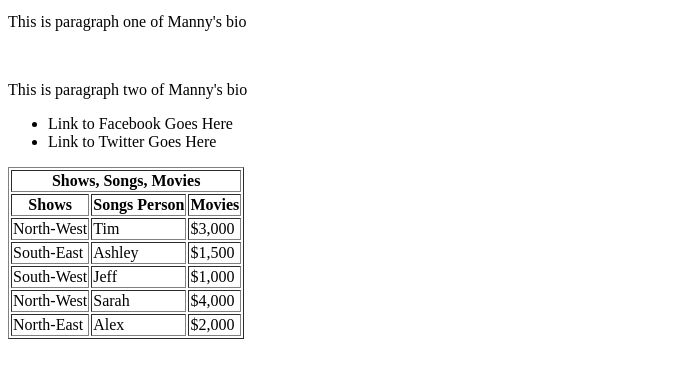
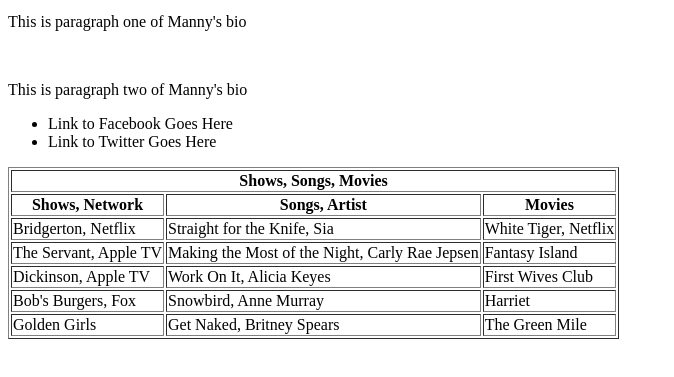
Before and after one commit to bxprdr25/bxprdr25.github.io, a plain HTML site: page index.html in a window 1280 px wide. Shown: the part 101-478 px from the top of the page, without its empty margins (0-674 px from the left). Drawn offline with Linux system fonts and the light colour scheme.

Commit message:
Update index.html file with reasonable content

```diff
--- a/index.html
+++ b/index.html
@@ -26,37 +26,37 @@
         <th colspan="3">Shows, Songs, Movies</th>
       </tr>
       <tr>
-        <th>Shows</th>
-        <th>Songs Person</th>
+        <th>Shows, Network</th>
+        <th>Songs, Artist</th>
         <th>Movies</th>
       </tr>
     </thead>
 
     <tbody>
       <tr>
-        <td>North-West</td>
-        <td>Tim</td>
-        <td>$3,000</td>
+        <td>Bridgerton, Netflix</td>
+        <td>Straight for the Knife, Sia</td>
+        <td>White Tiger, Netflix</td>
       </tr>
       <tr>
-        <td>South-East</td>
-        <td>Ashley</td>
-        <td>$1,500</td>
+        <td>The Servant, Apple TV</td>
+        <td>Making the Most of the Night, Carly Rae Jepsen</td>
+        <td>Fantasy Island</td>
       </tr>
       <tr>
-        <td>South-West</td>
-        <td>Jeff</td>
-        <td>$1,000</td>
+        <td>Dickinson, Apple TV</td>
+        <td>Work On It, Alicia Keyes</td>
+        <td>First Wives Club</td>
       </tr>
       <tr>
-        <td>North-West</td>
-        <td>Sarah</td>
-        <td>$4,000</td>
+        <td>Bob's Burgers, Fox</td>
+        <td>Snowbird, Anne Murray</td>
+        <td>Harriet</td>
       </tr>
       <tr>
-        <td>North-East</td>
-        <td>Alex</td>
-        <td>$2,000</td>
+        <td>Golden Girls</td>
+        <td>Get Naked, Britney Spears</td>
+        <td>The Green Mile</td>
       </tr>
       </tbody>
   </table>
```
